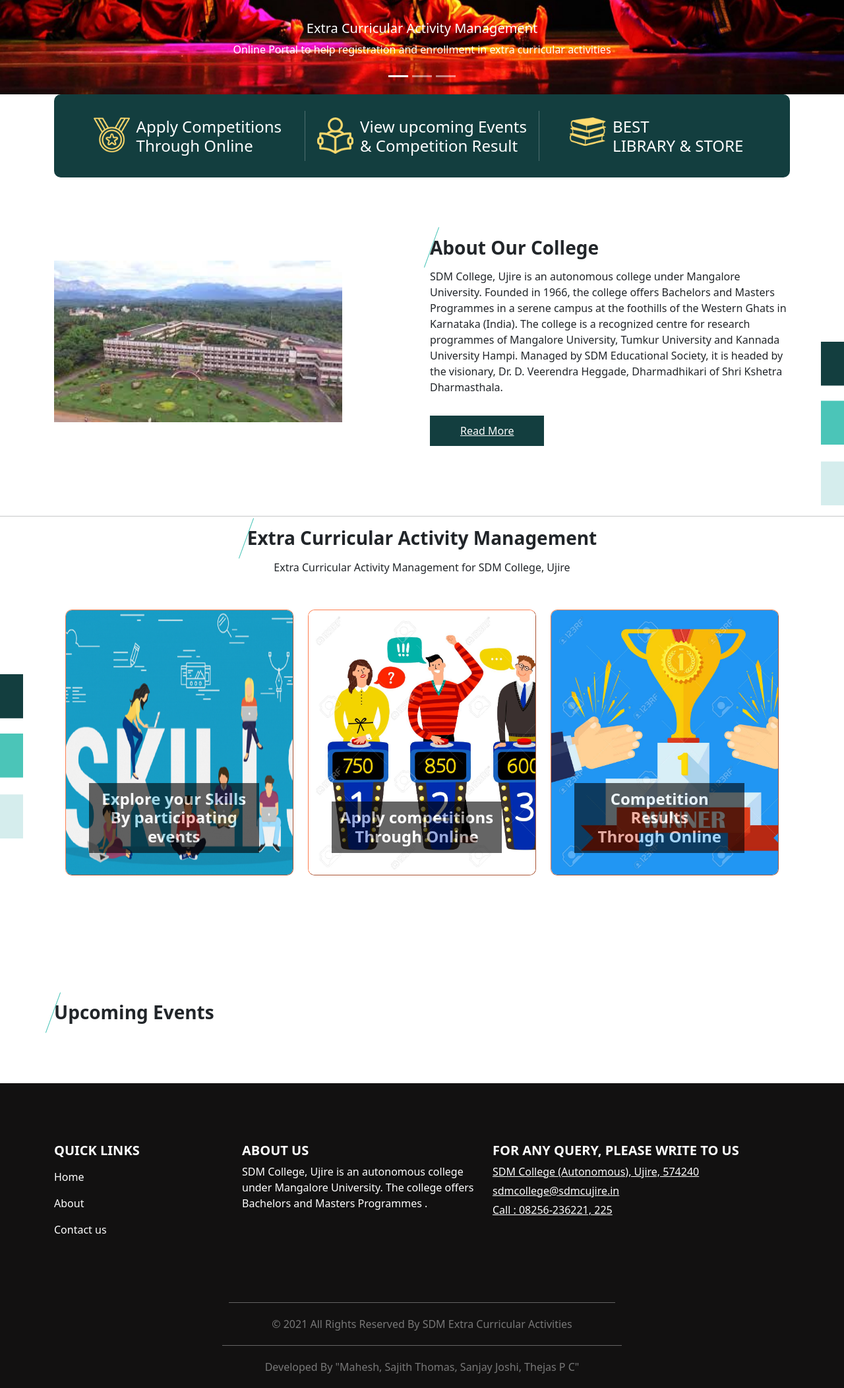
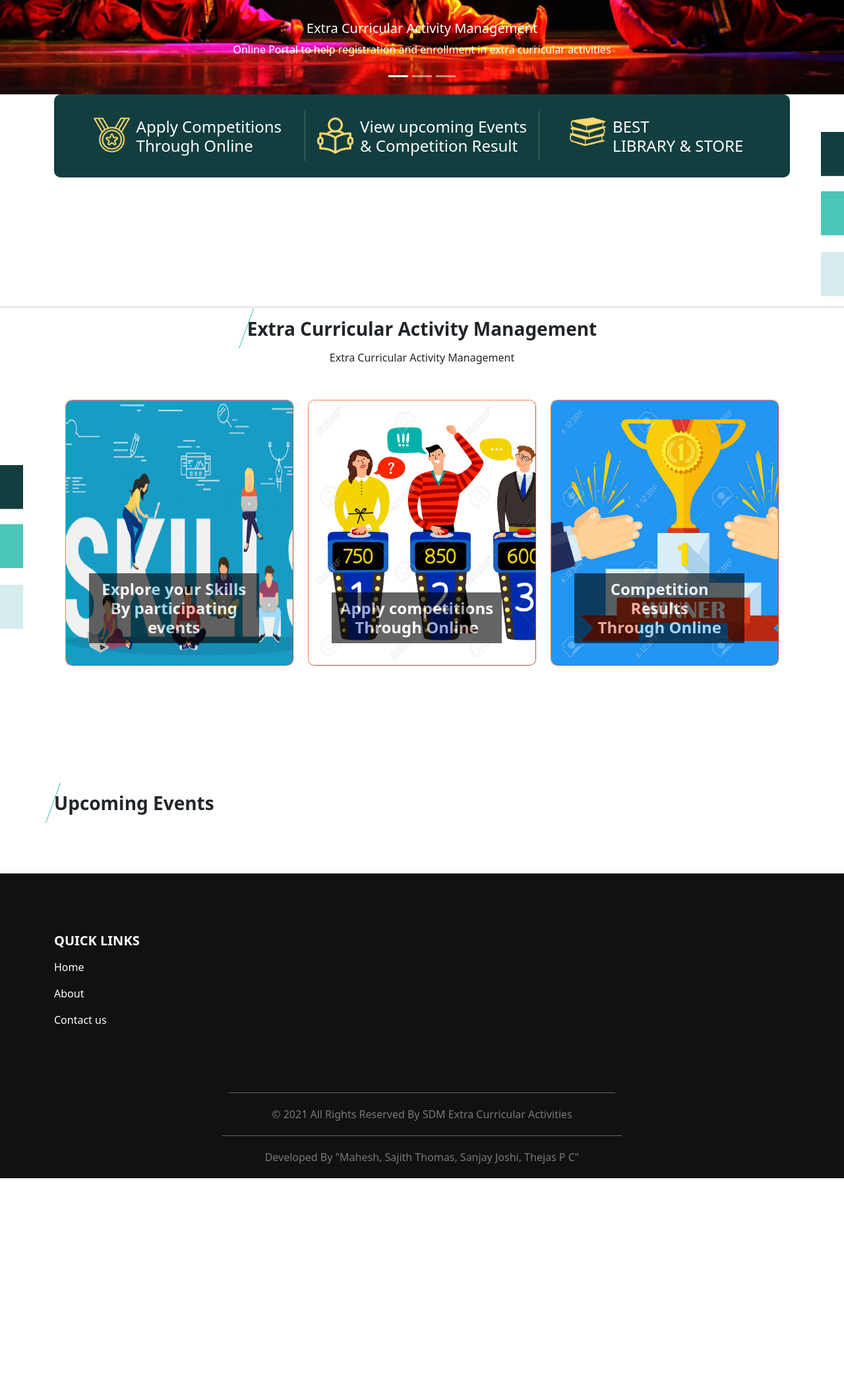
Before and after one commit to jigar-stretch/Extra-Curricular-Activity-Management-main, a PHP site: page /?eventtype=1 in a window 1280 px wide. Shown: the part 408-2512 px from the top of the page at 66% size. After the commit the page ends 2194 px from the top, so only its background shows below. Run offline with PHP 8.4, Linux system fonts and the light colour scheme; a user stored in the database is signed in; data comes from the database, SQL or seed files in the repository; some libraries are stand-ins or nearby versions.

Commit message:
change the names

```diff
--- a/about_student_points.php
+++ b/about_student_points.php
@@ -16,7 +16,7 @@
                 About Student Points
               </h3>
                <h2> What is Student Points?</h2>
-                 Student Points is a unique reward program by SDM College, where students get rewarded for winning and participating in different events. Student points is distributed both for individual and team events. However, the best student title will be awarded to the student according to the student points he or she collected.
+                 Student Points is a unique reward program by College, where students get rewarded for winning and participating in different events. Student points is distributed both for individual and team events. However, the best student title will be awarded to the student according to the student points he or she collected.
 <br>
 <br>
 <h2> How to earn Student Points?</h2>
--- a/addevent.php
+++ b/addevent.php
@@ -79,7 +79,6 @@
 			$message = $message . "Event Title is : " . $_POST['event_title'] . " and it is scheduled on "  . date("d-m-Y h:i A",strtotime($eventdttime));
 			$message = $message . "<br><br><a href='$link'>Click Here to View</a></b>
 			<br><br>
-			SDM College (Autonomous), Ujire, PIN - 574240<br>
 			sdmcollege@sdmcujire.in<br>
 			Call : 08256-236221, 225";
 			sendmail($rsadminstaff['login_id'],$rsadminstaff['staff_name'],$subject,$message);
--- a/footer.php
+++ b/footer.php
@@ -18,35 +18,6 @@
                 <a class="nav-link" href="contact.php">Contact us</a>
               </li>
             </ul>
-          </div>
-        </div>
-        <div class="col-md-4">
-          <div class="info_course">
-            <h5>
-              About Us
-            </h5>
-            <p>
-              SDM College, Ujire is an autonomous college under Mangalore University. The college offers Bachelors and Masters Programmes .
-            </p>
-          </div>
-        </div>
-
-        <div class="col-md-5">
-          <div class="info_news">
-            <h5>
-              FOR ANY QUERY, PLEASE WRITE TO US
-            </h5>
-            <div class="info_contact">
-              <a href="">
-                SDM College (Autonomous), Ujire, 574240
-              </a>
-              <a href="">
-                sdmcollege@sdmcujire.in
-              </a>
-              <a href="">
-                Call : 08256-236221, 225
-              </a>
-            </div>
           </div>
         </div>
       </div>
--- a/forgotpassword.php
+++ b/forgotpassword.php
@@ -41,8 +41,6 @@
 			<br>
 			<a href='$link'>Click Here to Change password</a></b>
 			<br><br>
-			SDM College (Autonomous), Ujire, 574240<br>
-			sdmcollege@sdmcujire.in<br>
 			Call : 08256-236221, 225";
 			sendmail($email,$rslogin['student_name'],$subject,$message);
 			echo "<script>alert('Password Recovery mail sent to registered account. Kindly check..');</script>";
--- a/header.php
+++ b/header.php
@@ -31,11 +31,10 @@
   <!-- Mobile Metas -->
   <meta name="viewport" content="width=device-width, initial-scale=1, shrink-to-fit=no" />
   <!-- Site Metas -->
-  <meta name="keywords" content="SDM College Extra Curricular Activities" />
-  <meta name="description" content="SDM College Extra Curricular Activities" />
-  <meta name="author" content="SDM College" />
+  <meta name="keywords" content=" Extra Curricular Activities" />
+  <meta name="description" content=" Extra Curricular Activities" />
 
-  <title>SDM College Extra Curricular Activities</title>
+  <title> Extra Curricular Activities</title>
 
   <!-- bootstrap core css -->
   <link rel="stylesheet" type="text/css" href="css/bootstrap.css" />
--- a/index.php
+++ b/index.php
@@ -54,28 +54,6 @@
     </div>
     <div class="container">
       <div class="row">
-        <div class="col-md-6">
-          <div class="img_container">
-            <div class="img-box b1">
-              <img src="images/sdmujire.jpg" alt="" />
-            </div>
-          </div>
-        </div>
-        <div class="col-md-6">
-          <div class="detail-box">
-            <div class="heading_container">
-              <h3>
-                About Our College
-              </h3>
-              <p>
-                SDM College, Ujire is an autonomous college under Mangalore University. Founded in 1966, the college offers Bachelors and Masters Programmes in a serene campus at the foothills of the Western Ghats in Karnataka (India). The college is a recognized centre for research programmes of Mangalore University, Tumkur University and Kannada University Hampi. Managed by SDM Educational Society, it is headed by the visionary, Dr. D. Veerendra Heggade, Dharmadhikari of Shri Kshetra Dharmasthala.
-              </p>
-              <a href="about.php">
-                Read More
-              </a>
-            </div>
-          </div>
-        </div>
       </div>
     </div>
   </section>
@@ -94,7 +72,7 @@
           Extra Curricular Activity Management
         </h3>
         <p>
-          Extra Curricular Activity Management for SDM College, Ujire
+          Extra Curricular Activity Management
         </p>
       </div>
       <div class="course_container">
--- a/staffforgotpassword.php
+++ b/staffforgotpassword.php
@@ -40,8 +40,6 @@
 			<br>
 			<a href='$link'>Click Here to Change password</a></b>
 			<br><br>
-			SDM College (Autonomous), Ujire, 574240<br>
-			sdmcollege@sdmcujire.in<br>
 			Call : 08256-236221, 225";
 			sendmail($email,$rslogin['staff_name'],$subject,$message);
 			echo "<script>alert('Password Recovery mail sent to registered account. Kindly check..');</script>";
--- a/student.php
+++ b/student.php
@@ -34,8 +34,6 @@
 		<br>
 		<a href='$link'>Click Here to Activate</a></b>
 		<br><br>
-		SDM College (Autonomous), Ujire, 574240<br>
-		sdmcollege@sdmcujire.in<br>
 		Call : 08256-236221, 225";
 		sendmail($email,$_POST['student_name'],$subject,$message);
 		echo "<script>alert('Kindly check your Email account to activate account..');</script>";
```
Also changed, not shown: about.php (+0 -23 lines), contact.php (+0 -17 lines).
